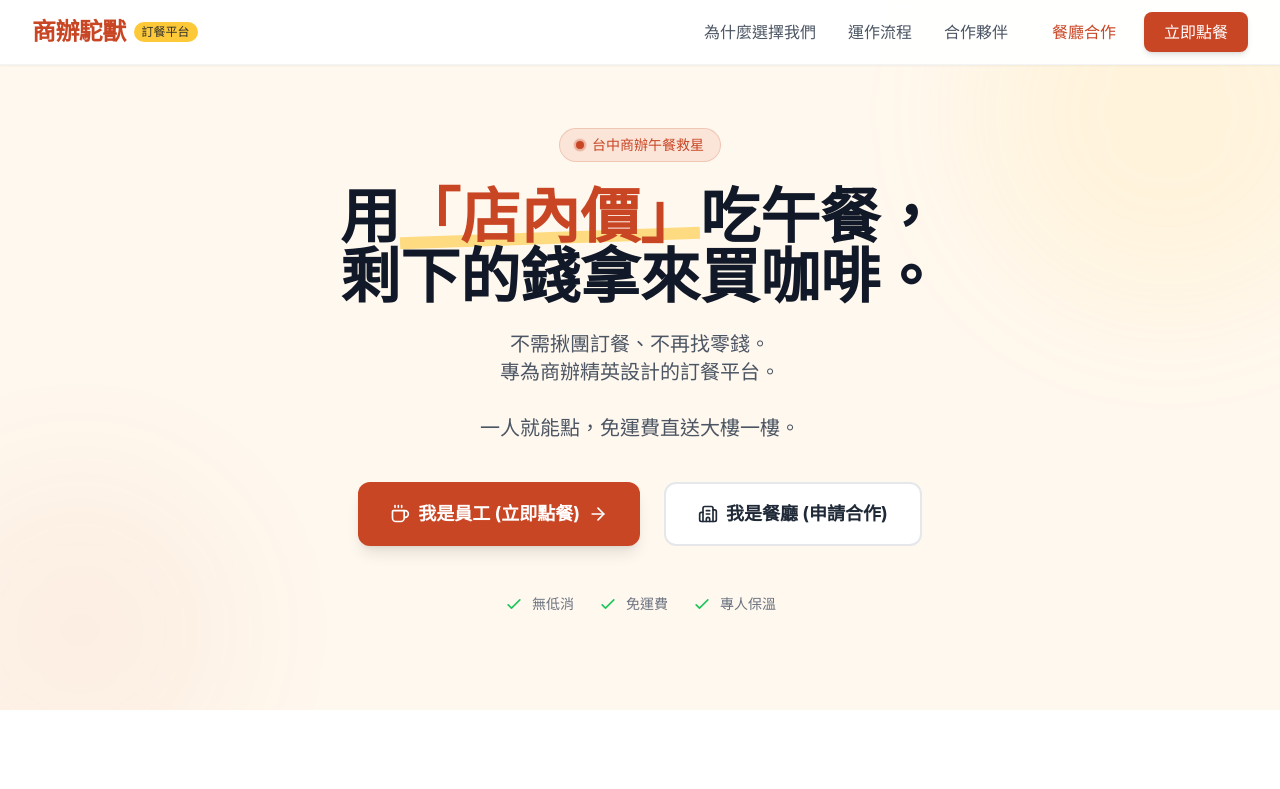
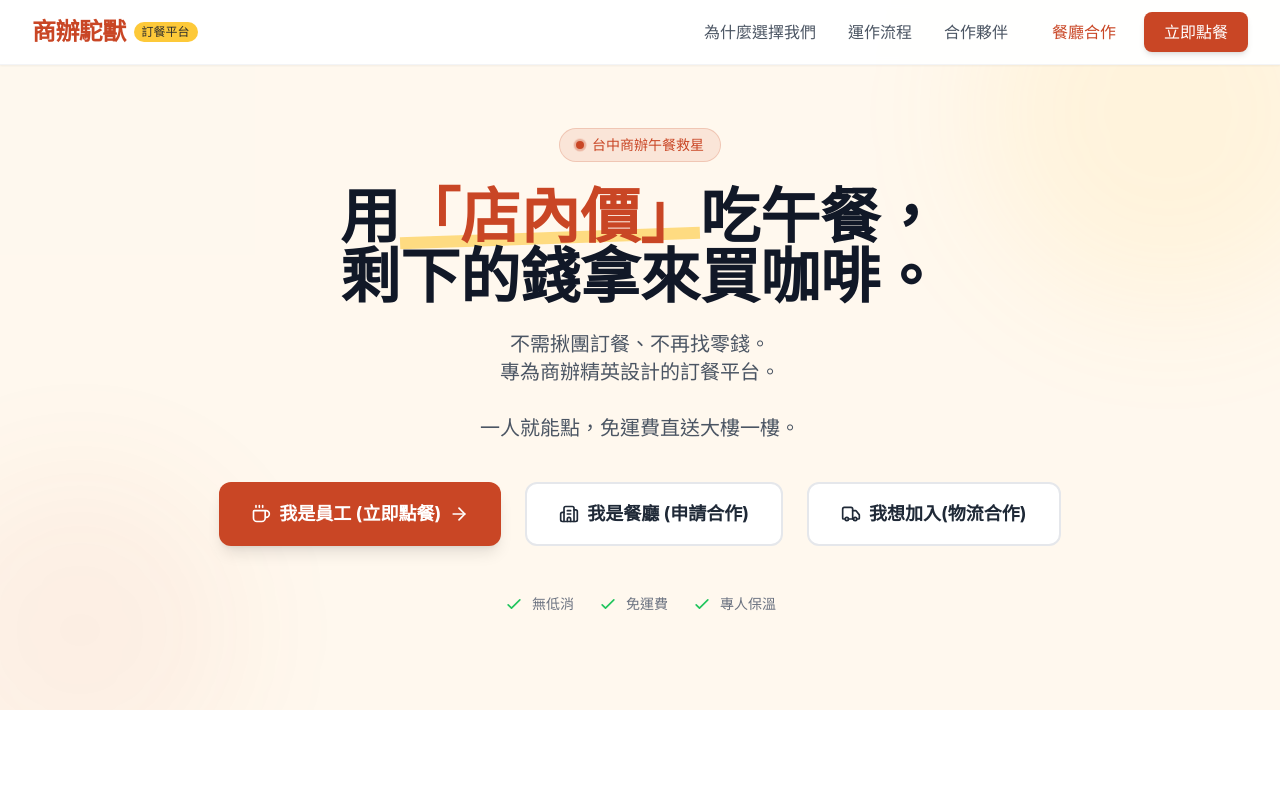
Before and after one commit to tim85112/office-camel, a React (Vite) app: page / in a window 1280 px wide. Shown: the top 789 px of the page. Built offline with nearby package versions, Linux system fonts and the light colour scheme.

Commit message:
我想加入物流

```diff
--- a/components/Hero.tsx
+++ b/components/Hero.tsx
@@ -1,5 +1,5 @@
 import React from 'react';
-import { ArrowRight, Coffee, Building2 } from 'lucide-react';
+import { ArrowRight, Coffee, Building2, Truck } from 'lucide-react';
 import { LINKS } from '../constants';
 
 interface HeroProps {
@@ -36,7 +36,7 @@ const Hero: React.FC<HeroProps> = ({ onNavigate }) => {
             <br />一人就能點，免運費直送大樓一樓。
           </p>
 
-          <div className="flex flex-col sm:flex-row justify-center gap-4 sm:gap-6">
+          <div className="flex flex-col sm:flex-row flex-wrap justify-center gap-4 sm:gap-6">
             <button
               onClick={() => onNavigate('buildingSelection')}
               className="group flex items-center justify-center bg-brand-red text-white px-8 py-4 rounded-xl text-lg font-bold shadow-lg hover:bg-red-700 hover:shadow-xl hover:-translate-y-1 transition-all duration-200"
@@ -54,6 +54,16 @@ const Hero: React.FC<HeroProps> = ({ onNavigate }) => {
             >
               <Building2 className="mr-2 w-5 h-5" />
               我是餐廳 (申請合作)
+            </a>
+
+            <a
+              href="https://lin.ee/MrkTwKS"
+              target="_blank"
+              rel="noopener noreferrer"
+              className="group flex items-center justify-center bg-white text-gray-800 border-2 border-gray-200 px-8 py-4 rounded-xl text-lg font-bold hover:border-brand-red hover:text-brand-red hover:-translate-y-1 transition-all duration-200"
+            >
+              <Truck className="mr-2 w-5 h-5" />
+              我想加入(物流合作)
             </a>
           </div>
 
```
